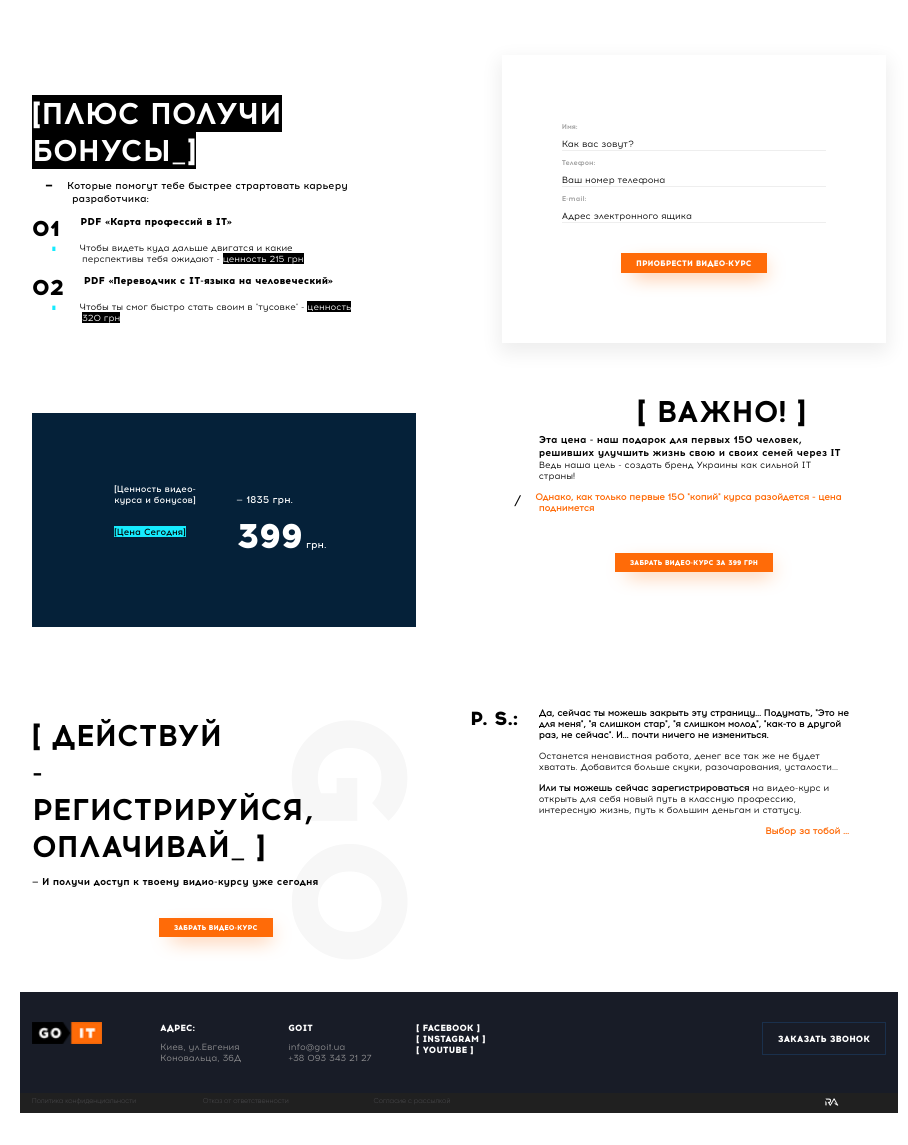
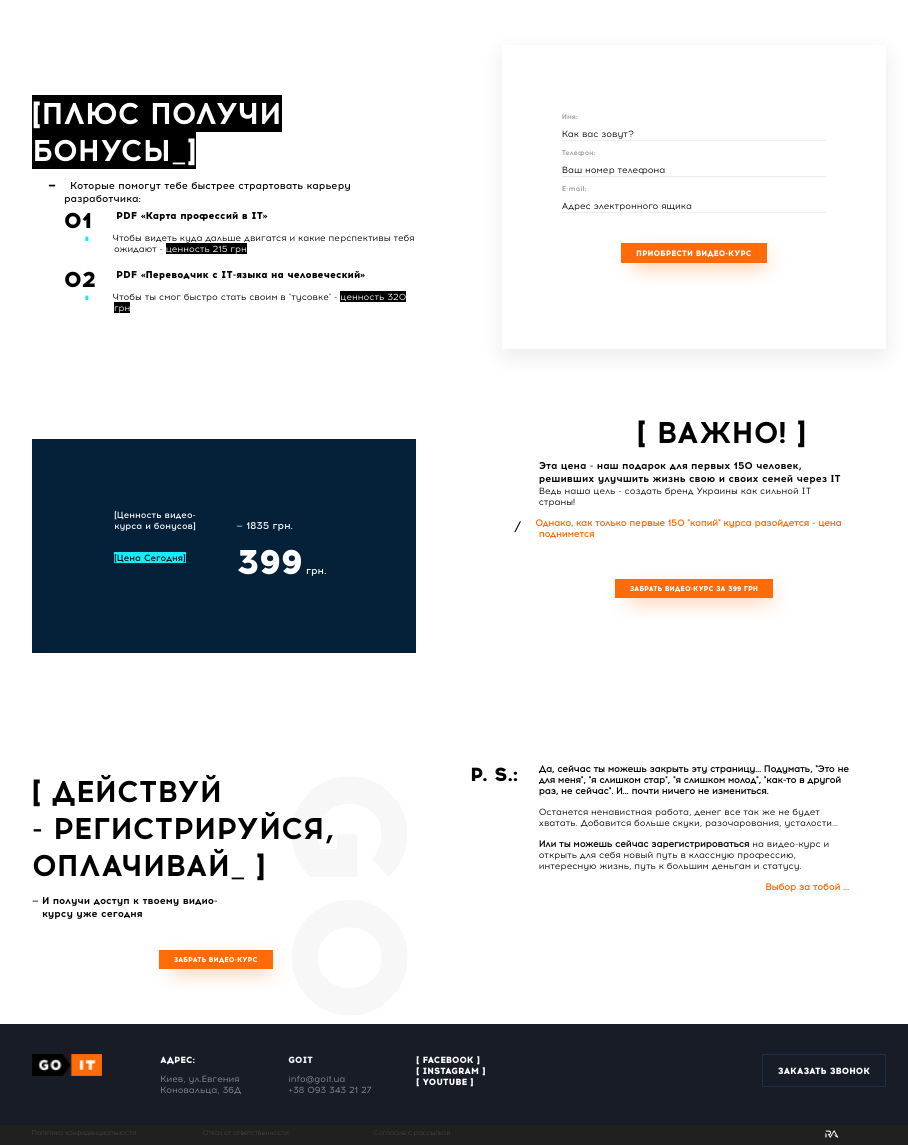
Before and after one commit to ratibor81/Landing-project, a website: page src/index.html in a window 1280 px wide. Shown: the whole page, without its empty margins (181-1089 px from the left). Before the commit the page ends 1113 px from the top, so only its background shows below. Drawn offline with nearby package versions, Linux system fonts and the light colour scheme; files that its build step writes are made by us from their sources.

Commit message:
fix html/css

```diff
--- a/src/blocks16-20.html
+++ b/src/blocks16-20.html
@@ -1,13 +1,12 @@
 <div class="wrapper-block">
     <div class="bonus">
         <h2 class="bonus__header"><span class="black-bg">[Плюс получи бонусы_]</span></h2>
-        <dl class="bonus__list">
-            <p class="bonus__title">Которые помогут тебе быстрее страртовать карьеру разработчика:</p>
-            <dt class="bonus__item">PDF «Карта профессий в IT»</dt>
-                <dd class="bonus__discr">Чтобы видеть куда дальше двигатся и какие перспективы тебя ожидают - <span class="black-bg">ценность 215 грн</span></dd>
-            <dt class="bonus__item">PDF «Переводчик с IT-языка на человеческий»</dt>
-                <dd class="bonus__discr">Чтобы ты смог быстро стать своим в "тусовке" - <span class="black-bg">ценность 320 грн</span></dd>
-        </dl>
+        <ol class="bonus__list">Которые помогут тебе быстрее страртовать карьеру разработчика:
+            <li class="bonus__item">PDF «Карта профессий в IT»</li>
+                <p class="bonus__discr">Чтобы видеть куда дальше двигатся и какие перспективы тебя ожидают - <span class="black-bg">ценность 215 грн</span></p>
+            <li class="bonus__item">PDF «Переводчик с IT-языка на человеческий»</li>
+                <p class="bonus__discr">Чтобы ты смог быстро стать своим в "тусовке" - <span class="black-bg">ценность 320 грн</span></p>
+        </ol>
     </div>
     <form class="form">
         <label class="form__label">Имя:</label><br>
@@ -18,8 +17,8 @@
         <input type="email" name="email" placeholder="Адрес электронного ящика" pattern="[a-z0-9._%+-]+@[a-z0-9.-]+\.[a-z]{2,3}$"><br>
         <button class="form__btn button--hover" type="submit">Приобрести видео-курс</button>
     </form>
-    <div class="notice">
-        <div class="notice-wrapper">
+</div>
+<div class="wrapper-block">
     <h2 class="notice__header">[ Важно! ]</h2>
     <div class="notice__block">
         <div class="notice__elem">[Ценность видео-курса и бонусов]</div>
@@ -34,17 +33,17 @@
         <button class="notice__btn button--hover">Забрать видео-курс за 399 грн</button>
     </div>
 </div>
+<div class="wrapper-block">
     <div class="registrate">
         <h2 class="notice__header2">[ Действуй <br>- регистрируйся, оплачивай_ ]</h2>
         <h3 class="notice__bold-text">&mdash; <span class="unvisible-on-768px">И получи доступ к твоему видио-курсу уже сегодня</span></h3>
         <button class="notice__btn button--hover">Забрать видео-курс</button>
     </div>
     <div class="ps__header">P. S.:</div>
-        <div class="notice__block3">
+    <div class="notice__block2">
         <p class="notice__text"><b>Да, сейчас ты можешь закрыть эту страницу... Подумать, "Это не для меня", "я слишком стар", "я слишком молод", "как-то в другой раз, не сейчас". И... почти ничего не измениться.</b></p>
         <p class="notice__text">Останется ненавистная работа, денег все так же не будет хватать. Добавится больше скуки, разочарования, усталости...</p>
         <p class="notice__text"><b>Или ты можешь сейчас зарегистрироваться</b> на видео-курс и открыть для себя новый путь в классную профессию, интересную жизнь, путь к большим деньгам и статусу.</p>
         <h4 class="notice__end orange-text">Выбор за тобой ...</h4>
     </div>
 </div>
-</div>
--- a/src/footer.html
+++ b/src/footer.html
@@ -2,7 +2,7 @@
     <div class="footer__wrap">
         <div class="footer__column">
             <a href="#" >
-                <img src="../img/logo.png" alt="logo-GOIT" class="footer__logo" width="10" height="20">
+                <img src="./img/logo.png" alt="logo-GOIT" class="footer__logo" width="10" height="20">
             </a>
         </div>
         <div class="footer__column">
@@ -29,6 +29,7 @@
             <button class="footer__button button--hover"> Заказать звонок</button>
         </div>
     </div>
+    <div class="copyright-wrap">
         <ul class="footer__copyright">
             <li class="footer__list">
                 <a href="#" class="footer__list-link">Политика конфиденциальности</a>
@@ -41,8 +42,9 @@
             </li>
             <li class="footer__list footer__right">
                 <a href="#" class="footer__list-link">
-                    <img src="../img/ra.png" alt="ra" class="footer__ra" width="10" height="20">
+                    <img src="./img/ra.png" alt="ra" class="footer__ra" width="10" height="20">
                 </a>
             </li>
         </ul>
+    </div>
 </footer>
--- a/src/scss/_blocks16-20.scss
+++ b/src/scss/_blocks16-20.scss
@@ -1,17 +1,18 @@
 .wrapper-block{
     padding: 0 23px;
+    position: relative;
     @media(min-width: 480px){
         padding: 0 43px;
-        }
+    }
     @media(min-width: 768px){
         display: flex;
         flex-wrap: wrap;
         padding: 45px 0;
         justify-content: space-between;
-        align-items: center;
+        align-items: top;
     }
 }
-.bonus, .notice__block2, .notice__block3{
+.bonus, .notice__block2{
     padding: 20px 37px;
     @media(min-width: 768px){
         flex-basis: 45%;
@@ -49,7 +50,7 @@
     background-color: #000;
     color: #fff;
 }
-.bonus__title, .notice__elem, .notice__price, .notice__text{
+.bonus__list, .notice__elem, .notice__price{
     @include text(9px, 'Acrom-Medium');
     @media (min-width : 480px) and (max-width : 768px){
         font-size: 13.5px;
@@ -65,26 +66,60 @@
     }
 }
 .bonus__list{
-    counter-reset: list;
-    @media(min-width: 480px){
-        padding-right: 60px;
-    }
-}
-.bonus__title{
-    padding-left: 40px;
-    text-indent: -9px;
-    padding-bottom: 10px;
+    position:relative;
+    margin:0 0 6px 32px;
+    padding: 4px;
+    counter-reset: li;
+    padding: 0;
+    list-style: none;
         &::before {
         content: "\2501";
         position: relative;
         left: -15px;
     }
-    @media(min-width: 480px) and (max-width: 768px){
-        padding-left: 60px;
-        text-indent: -14px;
+}
+.bonus__item{
+    position:relative;
+    margin:0 0 6px 32px;
+    padding: 4px;
+    @include text(9px, 'Acrom-ExtraBold');
+    &::before {
+        content:counter(li, decimal-leading-zero);
+        counter-increment:li;
+        position:absolute;
+        top:-2px;
+        left:-32px;
+        width:32px;
+        padding:4px 0;
+        @include text(17px, 'Acrom-ExtraBold');;
+        @media(min-width: 480px){
+            font-size: 25px;
+        }
+        @media(min-width: 960px){
+            font-size: 21px;
+        }
+        @media(min-width: 1200px){
+            font-size: 19px;
+        }
+        @media(min-width: 1200px){
+            font-size: 22px;
+        }
+    }
+    @media (min-width : 480px) and (max-width : 768px){
+        font-size: 14px;
+        padding: 4px 20px;
+    }
+    @media(min-width: 768px){
+        padding: 4px 20px;
     }
     @media(min-width: 960px){
-        text-indent: -11px;
+        font-size: 11px;
+    }
+    @media(min-width: 1200px){
+        font-size: 10px;
+    }
+    @media(min-width: 1440px){
+        font-size: 12px;
     }
 }
 .bonus__discr{
@@ -101,55 +136,15 @@
     }
     @media(min-width: 480px){
         padding-left: 47px;
-        text-indent: -10px;
     }
     @media(min-width: 768px){
         padding-left: 50px;
-        text-indent: -6px;
-    }
-    @media(min-width: 768px){
-        text-indent: -8px;
     }
 }
-.bonus__item{
-    @include text(9px, 'Acrom-ExtraBold');
-    display: inline-flex;
-    &::before {
-        @include text(17px, 'Acrom-ExtraBold');
-        counter-increment: list;
-        content: counter(list, decimal-leading-zero);
-        margin-right: 12px;
-        @media(min-width: 480px){
-            font-size: 25px;
-        }
-        @media(min-width: 960px){
-            font-size: 21px;
-            margin-right: 20px;
-        }
-        @media(min-width: 1200px){
-            font-size: 19px;
-        }
-        @media(min-width: 1200px){
-            font-size: 22px;
-        }
-    }
-    @media (min-width : 480px) and (max-width : 768px){
-        font-size: 14px;
-    }
-    @media(min-width: 960px){
-        font-size: 11px;
-    }
-    @media(min-width: 1200px){
-        font-size: 10px;
-    }
-    @media(min-width: 1440px){
-        font-size: 12px;
-    }
 
-}
 .bonus__discr, .notice__text, .notice__end{
     @include text(8px, 'Acrom-Regular');
-        padding-bottom: 10px;
+    padding-bottom: 10px;
     @media (min-width : 480px) and (max-width : 768px){
         font-size: 13px;
     }
@@ -163,13 +158,7 @@
         font-size: 11px;
     }
 }
-.notice{
-    @media(min-width: 768px){
-        display: flex;
-        flex-wrap: wrap;
-        justify-content: space-between;
-    }
-}
+
 .notice__text-before{
     text-indent: -9px;
     &::before {
@@ -183,15 +172,6 @@
         text-indent: -14px;
     }
 }
-.notice-wrapper{
-    @media(min-width: 768px){
-       display: flex;
-       flex-wrap: wrap;
-       justify-content: space-between;
-       padding: 60px 0;
-       position: relative;
-     }
-}
 .notice__block{
     background-color: #052139;
     color: #fff;
@@ -200,7 +180,6 @@
     flex-wrap: wrap;
     align-items: center;
     padding: 50px;
-
     @media (min-width : 480px) and (max-width : 768px){
         padding: 75px;
     }
@@ -246,7 +225,16 @@
     @media(min-width: 1200px){
         font-size: 35px;
     }
-
+}
+.notice__header{
+    @media(min-width: 768px){
+    position: absolute;
+    right: 119px;
+    top: -10px;
+    }
+    @media(min-width: 1200px){
+        right: 80px;
+    }
 }
 .notice__bold-text{
     @include text(9px, 'Acrom-Bold');
@@ -296,16 +284,6 @@
         position: relative;
     }
 }
-.notice__header{
-    @media(min-width: 768px){
-    position: absolute;
-    right: 119px;
-    top: 10px;
-    }
-    @media(min-width: 1200px){
-        right: 80px;
-    }
-}
 .registrate{
     position: relative;
     width: 140px;
@@ -343,22 +321,19 @@
     }
     h2{
         text-align: left;
-        width: 80%;
-    }
-    @media(min-width: 480px){
-        width: 220px;
     }
     @media(min-width: 768px){
+        flex-basis: 43%;
         margin: 0;
-        width: 265px;
-    }
-    @media(min-width: 960px){
-        flex-basis: 43%;
     }
     span{
-    position: relative;
-    @media(min-width: 768px) and (max-width: 960px){
-        display: none;
+        position: relative;
+        @media(min-width: 768px) and (max-width: 960px){
+            display: none;
+        }
+        @media(min-width: 960px){
+            width: 200px;
+            display: inline-flex;
         }
     }
 }
--- a/src/scss/_btn.scss
+++ b/src/scss/_btn.scss
@@ -5,9 +5,8 @@
     padding: 5px 15px;
     border: none;
     display: block;
-    margin: 10px auto;
+    margin: 30px auto 10px auto;
     box-shadow: 5px 7px 20px -7px rgba(255,107,8,1);
-    margin-top: 30px;
 }
 .notice__btn{
     @include text(7px, 'Acrom-ExtraBold');
--- a/src/scss/_footer.scss
+++ b/src/scss/_footer.scss
@@ -1,8 +1,6 @@
 .footer{
     margin: auto;
     background-color: #181c27;
-    min-width: 320px;
-    max-width: 878px;
 }
 .footer__wrap{
     display: flex;
@@ -10,6 +8,9 @@
     flex-wrap: wrap;
     font-size: 0;
     padding: 20px 12px;
+    min-width: 320px;
+    max-width: 878px;
+    margin: auto;
     @media(min-width: 480px){
         padding: 30px 20px;
     }
@@ -90,12 +91,17 @@
         width: 70px;
     }
 }
+.copyright-wrap{
+    background-color: #202020;
+}
 .footer__copyright{
     list-style: none;
-    background-color: #202020;
     display: flex;
     line-height: 0;
     padding: 5px 12px;
+    min-width: 320px;
+    max-width: 878px;
+    margin:auto;
     @media(min-width: 480px){
         padding: 5px 20px;
     }
```
Also changed, not shown: build/blocks16-20.html, build/css/styles.css, build/css/styles.min.css, build/footer.html, build/index.html. Lines whose indentation alone changed are shown as unchanged.
